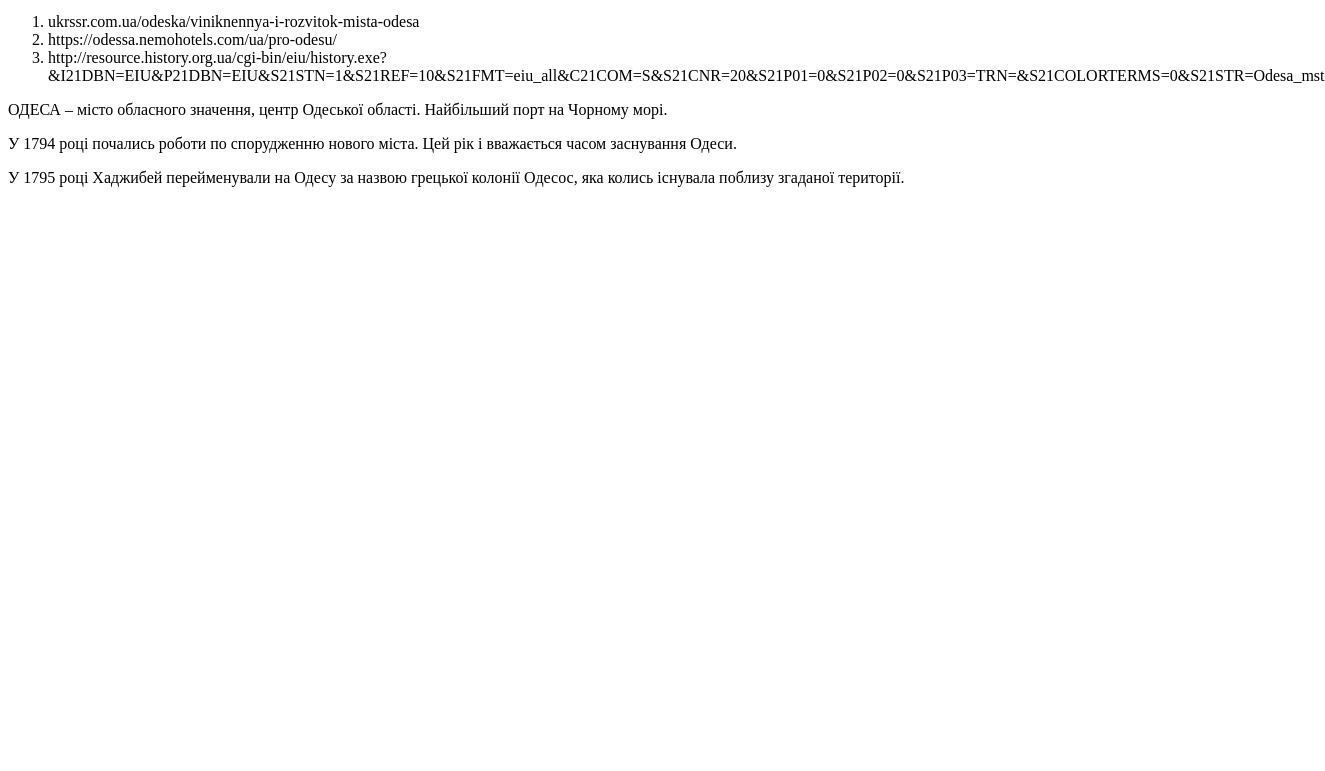
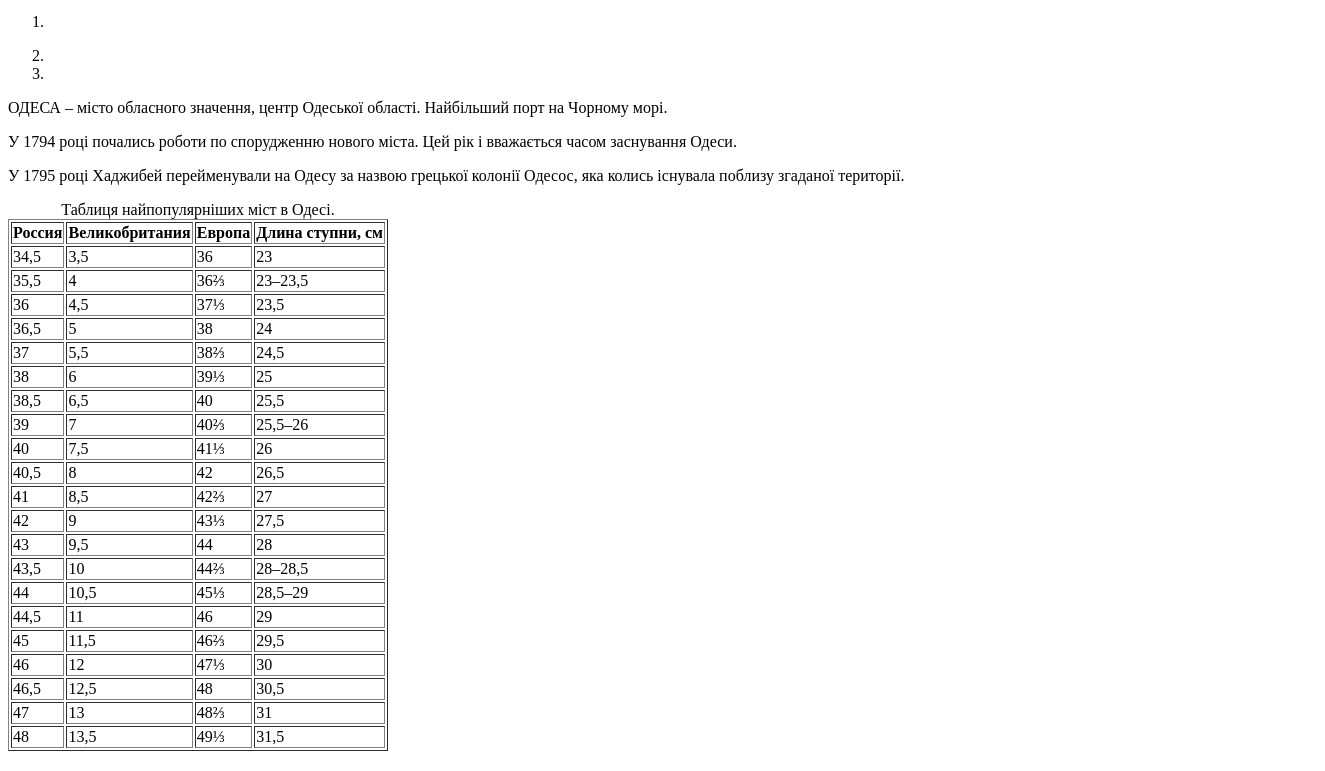
Before and after one commit to TetyanaHarbuz/semester2, a plain HTML site: page index.html in a window 1280 px wide. Shown: the part 29-800 px from the top of the page, 1325 px wide, since content can reach past the window. Drawn offline with Linux system fonts and the light colour scheme.

Commit message:
Update index.html

```diff
--- a/index.html
+++ b/index.html
@@ -10,17 +10,55 @@
    <div id="b2"> <img src="p1.img" alt="Логотип" </div>
    <div id="b3">
     <ol>
-     <li> ukrssr.com.ua/odeska/viniknennya-i-rozvitok-mista-odesa </li>
-     <li> https://odessa.nemohotels.com/ua/pro-odesu/ </li>
-     <li> http://resource.history.org.ua/cgi-bin/eiu/history.exe?&I21DBN=EIU&P21DBN=EIU&S21STN=1&S21REF=10&S21FMT=eiu_all&C21COM=S&S21CNR=20&S21P01=0&S21P02=0&S21P03=TRN=&S21COLORTERMS=0&S21STR=Odesa_mst</li>
+     <li>  <p><a href="http://ukrssr.com.ua/odeska/viniknennya-i-rozvitok-mista-odesa"></a></p></li>
+     <li> </li>
+     <li> </li>
     <ol>
    </div>
    <div id="b4">
-     <p>ОДЕСА – місто обласного значення, центр Одеської області. Найбільший порт на Чорному морі.</p>
-     <p>У 1794 році почались роботи по спорудженню нового міста. Цей рік і вважається часом заснування Одеси.</p>
-     <p>У 1795 році Хаджибей перейменували на Одесу за назвою грецької колонії Одесос, яка колись існувала поблизу згаданої території.</p>
+     <p> ОДЕСА – місто обласного значення, центр Одеської області. Найбільший порт на Чорному морі. </p>
+     <p> У 1794 році почались роботи по спорудженню нового міста. Цей рік і вважається часом заснування Одеси. </p>
+     <p> У 1795 році Хаджибей перейменували на Одесу за назвою грецької колонії Одесос, яка колись існувала поблизу згаданої території. </p>
    </div>
-   <div id="b5"> </div>
+   <div id="b5">
+      <head>
+  <meta charset="utf-8">
+  <title>Таблица размеров обуви</title>
+ </head>
+ <body>
+  <table border="1">
+   <caption> Таблиця найпопулярніших міст в Одесі. </caption>
+   <tr>
+    <th>Россия</th>
+    <th>Великобритания</th>
+    <th>Европа</th>
+    <th>Длина ступни, см</th>
+   </tr>
+   <tr><td>34,5</td><td>3,5</td><td>36</td><td>23</td></tr>
+   <tr><td>35,5</td><td>4</td><td>36⅔</td><td>23–23,5</td></tr>
+   <tr><td>36</td><td>4,5</td><td>37⅓</td><td>23,5</td></tr>
+   <tr><td>36,5</td><td>5</td><td>38</td><td>24</td></tr>
+   <tr><td>37</td><td>5,5</td><td>38⅔</td><td>24,5</td></tr>
+   <tr><td>38</td><td>6</td><td>39⅓</td><td>25</td></tr>
+   <tr><td>38,5</td><td>6,5</td><td>40</td><td>25,5</td></tr>
+   <tr><td>39</td><td>7</td><td>40⅔</td><td>25,5–26</td></tr>
+   <tr><td>40</td><td>7,5</td><td>41⅓</td><td>26</td></tr>
+   <tr><td>40,5</td><td>8</td><td>42</td><td>26,5</td></tr>
+   <tr><td>41</td><td>8,5</td><td>42⅔</td><td>27</td></tr>
+   <tr><td>42</td><td>9</td><td>43⅓</td><td>27,5</td></tr>
+   <tr><td>43</td><td>9,5</td><td>44</td><td>28</td></tr>
+   <tr><td>43,5</td><td>10</td><td>44⅔</td><td>28–28,5</td></tr>
+   <tr><td>44</td><td>10,5</td><td>45⅓</td><td>28,5–29</td></tr>
+   <tr><td>44,5</td><td>11</td><td>46</td><td>29</td></tr>
+   <tr><td>45</td><td>11,5</td><td>46⅔</td><td>29,5</td></tr>
+   <tr><td>46</td><td>12</td><td>47⅓</td><td>30</td></tr>
+   <tr><td>46,5</td><td>12,5</td><td>48</td><td>30,5</td></tr>
+   <tr><td>47</td><td>13</td><td>48⅔</td><td>31</td></tr>
+   <tr><td>48</td><td>13,5</td><td>49⅓</td><td>31,5</td></tr>
+  </table>
+ </body>
+
+   </div>
    <div id="b6"> </div>
    <div id="b7"> </div>
    </div>
```
